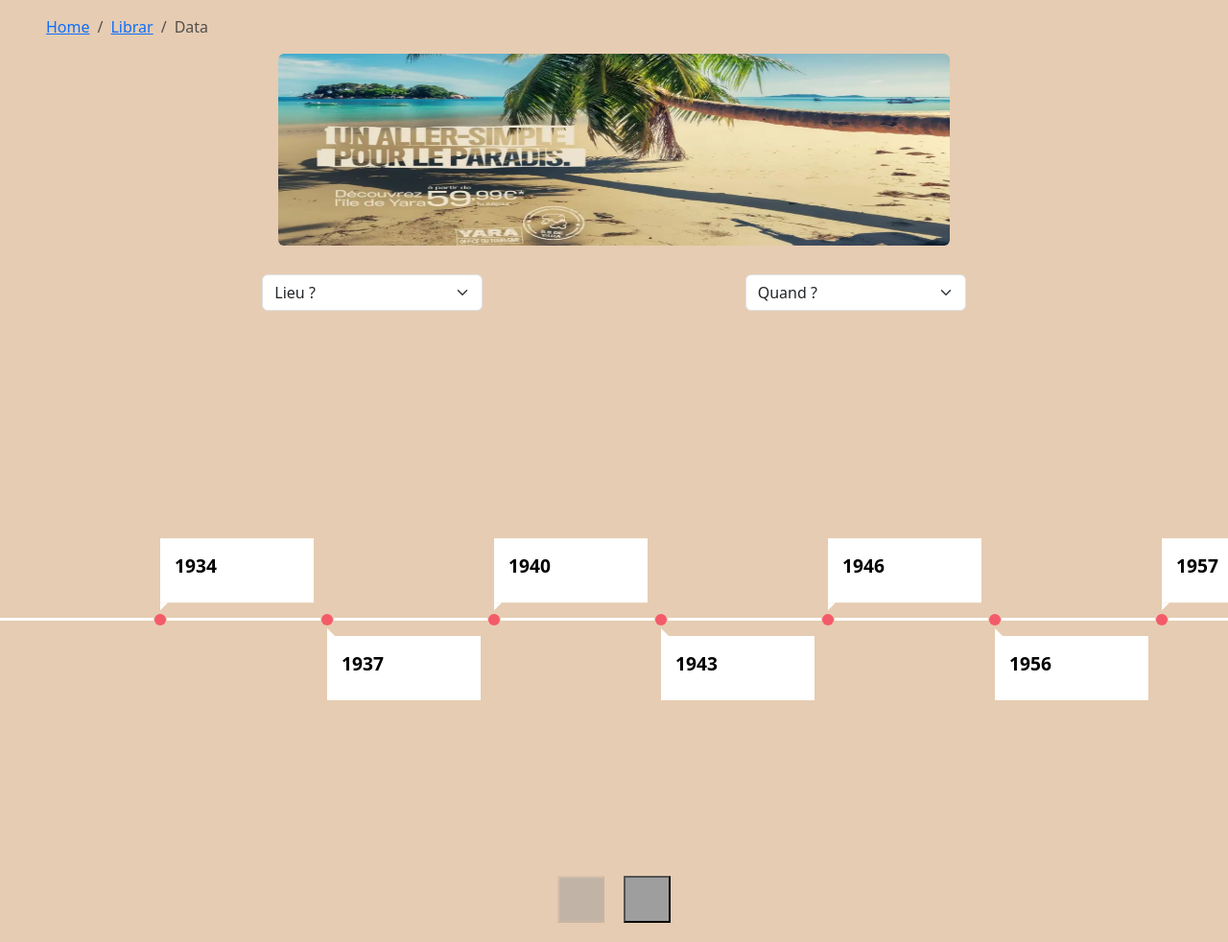
After one commit to Tozano/memoriaCultura, a PHP site: page /template/mainpage.php in a window 1280 px wide. The commit adds this page. Shown: the whole page at 96% size. Run offline with PHP 8.4, Linux system fonts and the light colour scheme; grey boxes are pictures that could not be loaded.

Commit message:
:100: Main Page

```diff
--- a/css/style.css
+++ b/css/style.css
@@ -7,6 +7,225 @@
     list-style: none;
 }
 
+body{
+    background-color: #e6ccb2;
+}
+
 .nav-link {
     font-size: 22px !important ;
 }
+
+.main-container {
+    padding-left: 3rem;
+    padding-right: 3rem;
+    padding-top: 1rem;
+}
+
+.form-select {
+    width: 230px;
+    height: auto;
+}
+
+.select-menu {
+    padding-top: 30px;
+    padding-bottom: 70px;
+    display: flex;
+    object-position: center;
+    flex-direction: row;
+    justify-content: space-evenly;
+
+}
+
+/* SECTION */
+
+.section {
+    background: #f45b69;
+    padding: 50px 0;
+  }
+
+  .section .container {
+    width: 90%;
+    max-width: 1200px;
+    margin: 0 auto;
+    text-align: center;
+  }
+
+  .section h1 {
+    font-size: 2.5rem;
+  }
+
+  .section h2 {
+    font-size: 1.3rem;
+  }
+
+  /* TIMELINE
+  –––––––––––––––––––––––––––––––––––––––––––––––––– */
+
+  .timeline {
+    white-space: nowrap;
+    overflow-x: hidden;
+  }
+
+  .timeline ol {
+    font-size: 0;
+    width: 100vw;
+    padding: 250px 0;
+    transition: all 1s;
+  }
+
+  .timeline ol li {
+    position: relative;
+    display: inline-block;
+    list-style-type: none;
+    width: 160px;
+    height: 3px;
+    background: #fff;
+  }
+
+  .timeline ol li:last-child {
+    width: 280px;
+  }
+
+  .timeline ol li:not(:first-child) {
+    margin-left: 14px;
+  }
+
+  .timeline ol li:not(:last-child)::after {
+    content: "";
+    position: absolute;
+    top: 50%;
+    left: calc(100% + 1px);
+    bottom: 0;
+    width: 12px;
+    height: 12px;
+    transform: translateY(-50%);
+    border-radius: 50%;
+    background: #f45b69;
+  }
+
+  .timeline ol li div {
+    position: absolute;
+    left: calc(100% + 7px);
+    width: 280px;
+    padding: 15px;
+    font-size: 1rem;
+    white-space: normal;
+    color: black;
+    background: white;
+  }
+
+  .timeline ol li div::before {
+    content: "";
+    position: absolute;
+    top: 100%;
+    left: 0;
+    width: 0;
+    height: 0;
+    border-style: solid;
+  }
+
+  .timeline ol li:nth-child(odd) div {
+    top: -16px;
+    transform: translateY(-100%);
+  }
+
+  .timeline ol li:nth-child(odd) div::before {
+    top: 100%;
+    border-width: 8px 8px 0 0;
+    border-color: white transparent transparent transparent;
+  }
+
+  .timeline ol li:nth-child(even) div {
+    top: calc(100% + 16px);
+  }
+
+  .timeline ol li:nth-child(even) div::before {
+    top: -8px;
+    border-width: 8px 0 0 8px;
+    border-color: transparent transparent transparent white;
+  }
+
+  .timeline time {
+    display: block;
+    font-size: 1.2rem;
+    font-weight: bold;
+    margin-bottom: 8px;
+  }
+
+  /* TIMELINE ARROWS
+  –––––––––––––––––––––––––––––––––––––––––––––––––– */
+
+  .timeline .arrows {
+    display: flex;
+    justify-content: center;
+    margin-bottom: 20px;
+  }
+
+  .timeline .arrows .arrow__prev {
+    margin-right: 20px;
+  }
+
+  .timeline .disabled {
+    opacity: 0.5;
+  }
+
+  .timeline .arrows img {
+    width: 45px;
+    height: 45px;
+  }
+
+  /* GENERAL MEDIA QUERIES
+  –––––––––––––––––––––––––––––––––––––––––––––––––– */
+  @media screen and (max-width: 599px) {
+    .timeline ol,
+    .timeline ol li {
+      width: auto;
+    }
+
+    .timeline ol {
+      padding: 0;
+      transform: none !important;
+    }
+
+    .timeline ol li {
+      display: block;
+      height: auto;
+      background: transparent;
+    }
+
+    .timeline ol li:first-child {
+      margin-top: 25px;
+    }
+
+    .timeline ol li:not(:first-child) {
+      margin-left: auto;
+    }
+
+    .timeline ol li div {
+      position: static;
+      width: 94%;
+      height: auto !important;
+      margin: 0 auto 25px;
+    }
+
+    .timeline ol li:nth-child(odd) div {
+      transform: none;
+    }
+
+    .timeline ol li:nth-child(odd) div::before,
+    .timeline ol li:nth-child(even) div::before {
+      left: 50%;
+      top: 100%;
+      transform: translateX(-50%);
+      border: none;
+      border-left: 1px solid white;
+      height: 25px;
+    }
+
+    .timeline ol li:last-child,
+    .timeline ol li:nth-last-child(2) div::before,
+    .timeline ol li:not(:last-child)::after,
+    .timeline .arrows {
+      display: none;
+    }
+  }
--- /dev/null
+++ b/template/mainpage.php
@@ -0,0 +1,109 @@
+<?php
+    include('header.html');
+?>
+
+<body>
+    <div class="main-container" class="main-container">
+        <nav aria-label="breadcrumb">
+        <ol class="breadcrumb">
+            <li class="breadcrumb-item"><a href="#">Home</a></li>
+            <li class="breadcrumb-item"><a href="#">Librar</a></li>
+            <li class="breadcrumb-item active" aria-current="page">Data</li>
+        </ol>
+        </nav>
+
+        <div class="text-center">
+            <img src="../img/Capture d'écran 2023-10-04 112429.png" class="rounded" width="700" height="200">
+        </div>
+    </div>
+</body>
+
+<div class="select-menu">
+    <select class="form-select" aria-label="select-container">
+        <option selected>Lieu ?</option>
+        <option value="1">Lens</option>
+        <option value="2">Lille</option>
+        <option value="3">Arras</option>
+    </select>
+
+    <select class="form-select" aria-label="select-container">
+        <option selected>Quand ?</option>
+        <option value="1">1940</option>
+        <option value="2">1960</option>
+        <option value="3">2000</option>
+    </select>
+</div>
+
+<section class="timeline">
+  <ol>
+    <li>
+      <div>
+        <time>1934</time>
+      </div>
+    </li>
+    <li>
+      <div>
+        <time>1937</time>
+      </div>
+    </li>
+    <li>
+      <div>
+        <time>1940</time>
+      </div>
+    </li>
+    <li>
+      <div>
+        <time>1943</time>
+      </div>
+    </li>
+    <li>
+      <div>
+        <time>1946</time>
+      </div>
+    </li>
+    <li>
+      <div>
+        <time>1956</time>
+      </div>
+    </li>
+    <li>
+      <div>
+        <time>1957</time>
+      </div>
+    </li>
+    <li>
+      <div>
+        <time>1967</time>
+      </div>
+    </li>
+    <li>
+      <div>
+        <time>1977</time>
+      </div>
+    </li>
+    <li>
+      <div>
+        <time>1985</time>
+      </div>
+    </li>
+    <li>
+      <div>
+        <time>2000</time>
+      </div>
+    </li>
+    <li></li>
+  </ol>
+
+  <div class="arrows">
+    <button class="arrow arrow__prev disabled" disabled>
+      <img src="https://s3-us-west-2.amazonaws.com/s.cdpn.io/162656/arrow_prev.svg" alt="prev timeline arrow">
+    </button>
+    <button class="arrow arrow__next">
+      <img src="https://s3-us-west-2.amazonaws.com/s.cdpn.io/162656/arrow_next.svg" alt="next timeline arrow">
+    </button>
+  </div>
+</section>
+
+<?php
+    include('footer.html');
+?>
```
Also changed, not shown: img/Capture d'écran 2023-10-04 112429.png (added), img/tuicampagnelancementjanvier2017313x230cmech1-10bag21485336954-realisation-fancybox.jpg (added).
